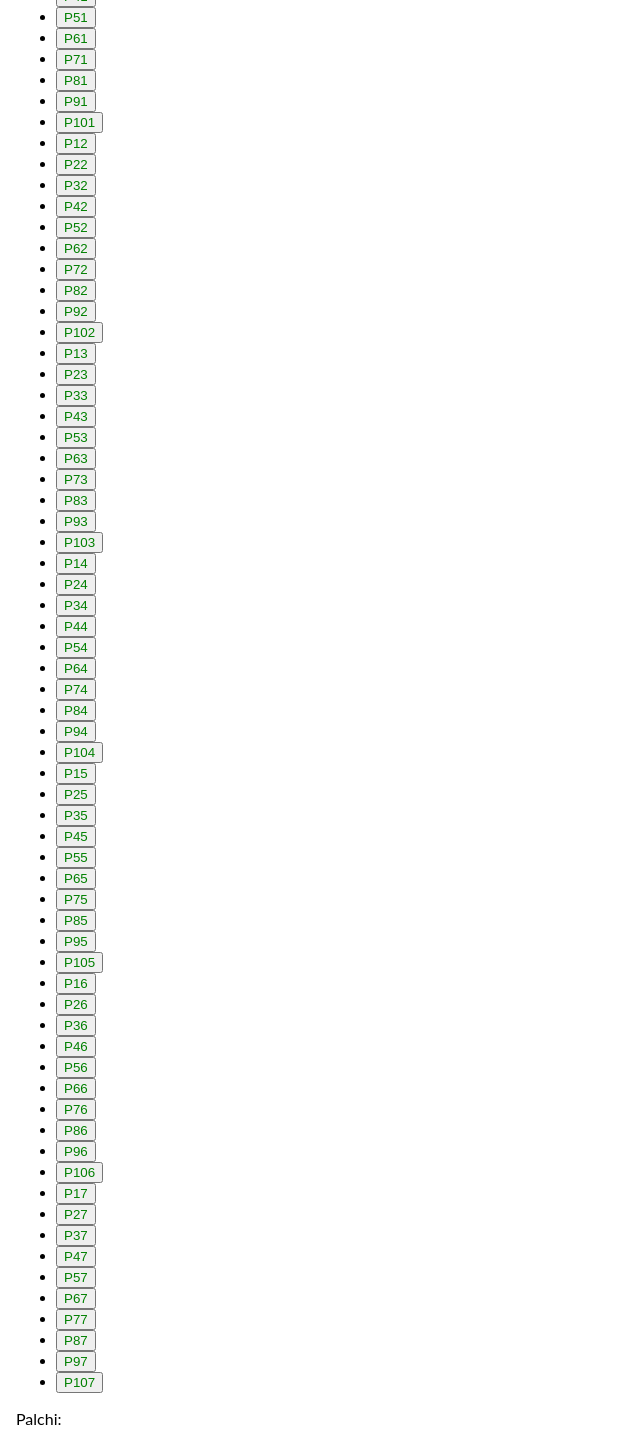
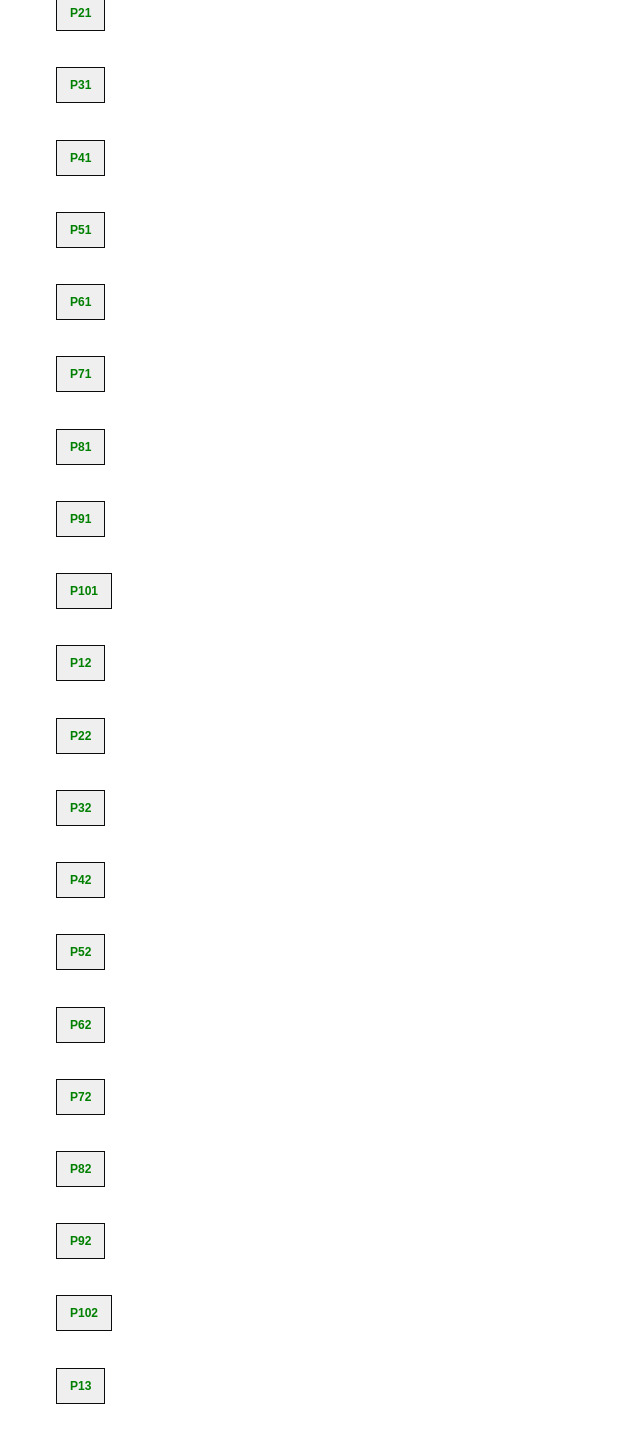
Before and after one commit to lacaprinamini/projssw, an Angular app: page / in a window 1280 px wide. Shown: the part 120-1558 px from the top of the page, without its empty margins (0-640 px from the left). Built offline with nearby package versions, Linux system fonts and the light colour scheme.

Commit message:
3 files modified

```diff
--- a/src/app/app.component.css
+++ b/src/app/app.component.css
@@ -1,3 +1,17 @@
 p {
   font-family: Lato;
 }
+button{
+  outline: none;
+  cursor: pointer;
+  text-align: center;
+  text-decoration: none;
+  font: bold 12px Arial, Helvetica, sans-serif;
+  padding: 10px 13px;
+  border: solid 1px #0a0c0e;
+  margin: 0% 0% 3% 0%;
+
+}
+ul{
+  list-style-type: none;
+}
--- a/src/app/app.component.html
+++ b/src/app/app.component.html
@@ -7,7 +7,9 @@
 <ul>
 
 <li *ngFor='let posto of platea.postiDisponibili' >
+
   <button [style.color]="color" (click)="change(posto,this.color)" >{{posto}}</button>
+
 
 </li>
 </ul>
@@ -16,7 +18,7 @@
 
   <ul>
     <li *ngFor='let posto of palchi.postiDisponibili' >
-      <button >{{posto}}</button>
+      <button [style.color]="color" (click)="change(posto,this.color)">{{posto}}</button>
     </li>
   </ul>
 
--- a/src/app/app.component.ts
+++ b/src/app/app.component.ts
@@ -1,7 +1,7 @@
 import { Component, VERSION } from '@angular/core';
 
 class posti {
-  postiDisponibili: Array<any>;
+  postiDisponibili: Array<string>;
   constructor(postiDisponibili: Array<any>) {
     let posti= [];
     postiDisponibili.map((fila, i) => {
@@ -43,6 +43,7 @@ const teatro = {
     this.palchi= new posti(teatro.palchi);
   }
   change(posto: string,colore: string){
+
    colore=="green" ? this.color="red" : this.color="green";
 
   }
```
